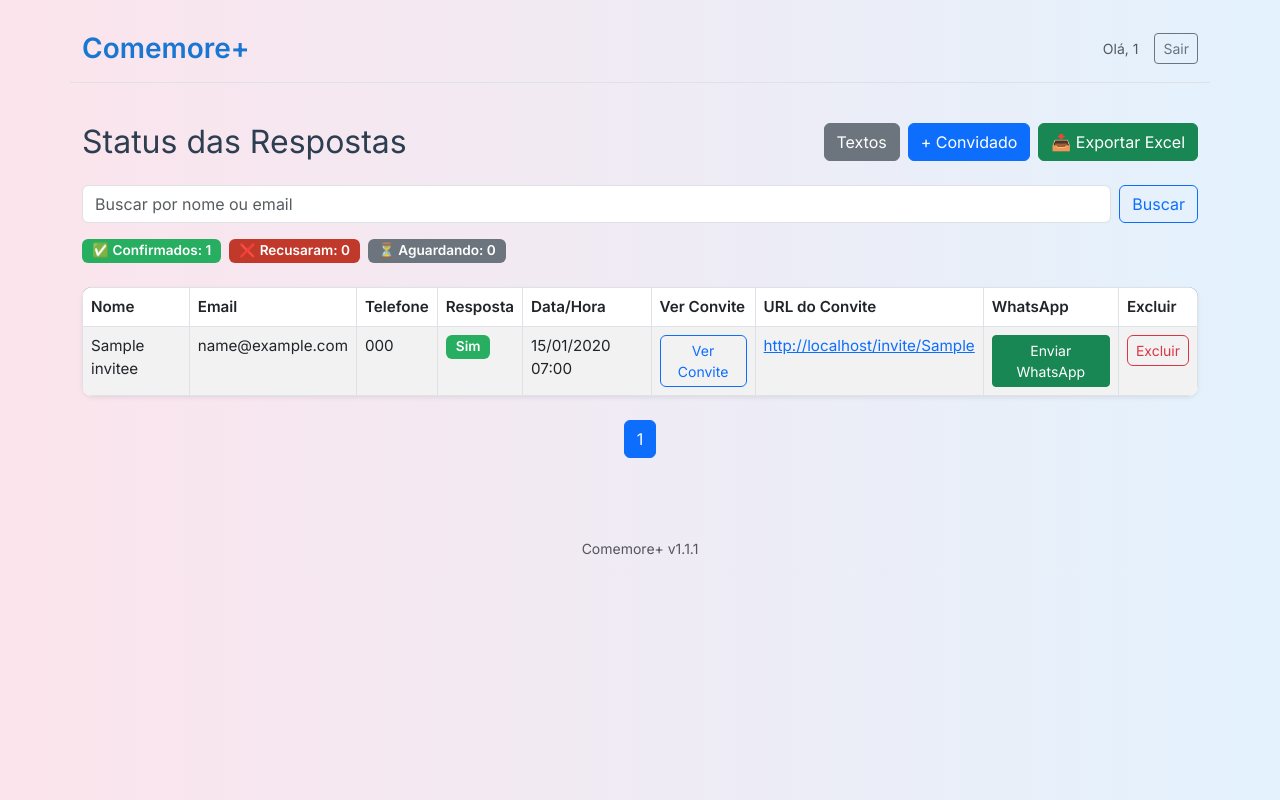
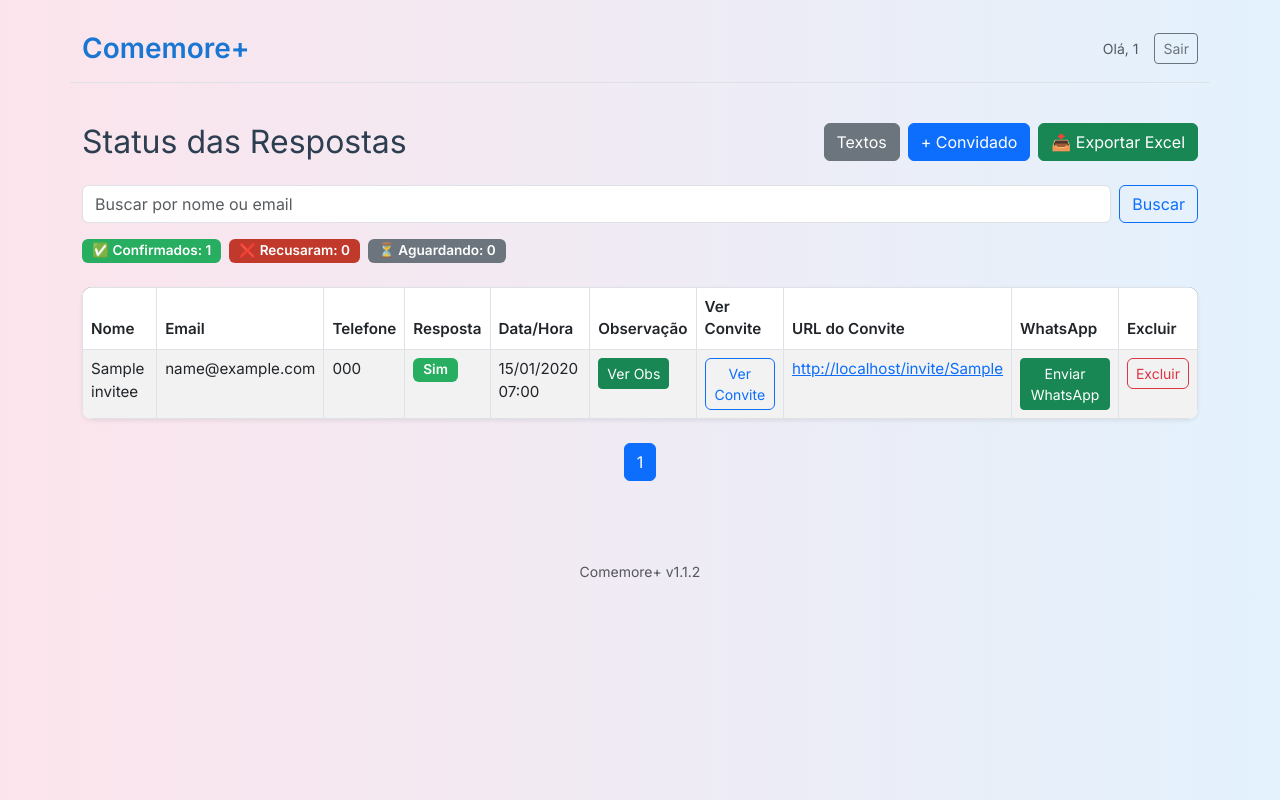
Before and after one commit to Paulo-Marcelo-Git/project_rsvp_birthday, a Flask app: page /admin/respostas in a window 1280 px wide. Run offline with Flask 3, Linux system fonts and the light colour scheme; the visitor is signed in with stand-in values (Sample User, id 1); data comes from the database, SQL or seed files in the repository; tables that the repository leaves empty hold one stand-in row (values such as "Sample post").

Commit message:
Criação de Campo Para Observação

```diff
--- a/backend/app.py
+++ b/backend/app.py
@@ -16,7 +16,7 @@ from openpyxl import Workbook
 load_dotenv()
 
 # Definir versão
-APP_VERSION = "Comemore+ v1.1.1"
+APP_VERSION = "Comemore+ v1.1.2"
 
 # Setup de logging
 log_path = os.getenv("LOG_FILE", "logs/app.log")
@@ -106,13 +106,20 @@ def invite(token):
 
         if request.method == 'POST':
             response = request.form.get('response')
+            observacao = request.form.get('observacao') or None
             if result['response'] is None and response in ['yes', 'no']:
                 conn.execute(
-                    text("UPDATE invitees SET response=:response, response_date=NOW() WHERE token=:token"),
-                    {"response": response, "token": token}
+                    text("""
+                        UPDATE invitees
+                        SET response=:response,
+                            response_date=NOW(),
+                            custom_message=:obs
+                        WHERE token=:token
+                    """),
+                    {"response": response, "token": token, "obs": observacao}
                 )
                 conn.commit()
-                logger.info(f"Resposta registrada: {result['name']} -> {response}")
+                logger.info(f"Resposta registrada: {result['name']} -> {response} | Obs: {observacao}")
             return redirect(url_for('invite', token=token))
 
         settings = conn.execute(
@@ -155,7 +162,7 @@ def respostas():
     params.update({"limit": per_page, "offset": offset})
 
     with engine.connect() as conn:
-        sql = f"SELECT id,name,email,phone,response,response_date,token FROM invitees {where_clause} {order_clause} {limit_clause}"
+        sql = f"SELECT id,name,email,phone,response,response_date,token,custom_message FROM invitees {where_clause} {order_clause} {limit_clause}"
         result = conn.execute(text(sql), params).mappings().all()
 
         convidados = []
@@ -216,16 +223,15 @@ def exportar_convidados_xlsx():
         params['search'] = f"%{search}%"
 
     with engine.connect() as conn:
-        sql = f"""SELECT name, email, phone, response, response_date
+        sql = f"""SELECT name, email, phone, response, response_date, custom_message
                   FROM invitees {where_clause}
                   ORDER BY response_date IS NULL, response_date DESC"""
         result = conn.execute(text(sql), params).mappings().all()
 
-    # Criar planilha
     wb = Workbook()
     ws = wb.active
     ws.title = "Convidados"
-    ws.append(["Nome", "Email", "Telefone", "Resposta", "Data/Hora"])
+    ws.append(["Nome", "Email", "Telefone", "Resposta", "Data/Hora", "Observação"])
 
     for row in result:
         ws.append([
@@ -233,10 +239,10 @@ def exportar_convidados_xlsx():
             row['email'] or "",
             row['phone'] or "",
             row['response'] or "",
-            row['response_date'].strftime("%d/%m/%Y %H:%M") if row['response_date'] else ""
+            row['response_date'].strftime("%d/%m/%Y %H:%M") if row['response_date'] else "",
+            row['custom_message'] or ""
         ])
 
-    # Ajuste simples de largura
     for col in ws.columns:
         max_length = 0
         col_letter = col[0].column_letter
--- a/backend/templates/admin_responses.html
+++ b/backend/templates/admin_responses.html
@@ -1,3 +1,5 @@
+<!-- backend/templates/admin_responses.html -->
+
 {% extends "base.html" %}
 {% block title %}Comemore+ - Admin{% endblock %}
 
@@ -32,6 +34,7 @@
     <div class="badge bg-secondary">⏳ Aguardando: {{ total_aguardando }}</div>
   </div>
 
+  <!-- TABELA DESKTOP -->
   <div class="d-none d-md-block">
     <table class="table table-striped table-bordered shadow-sm">
       <thead>
@@ -41,6 +44,7 @@
           <th>Telefone</th>
           <th>Resposta</th>
           <th>Data/Hora</th>
+          <th>Observação</th>
           <th>Ver Convite</th>
           <th>URL do Convite</th>
           <th>WhatsApp</th>
@@ -52,7 +56,7 @@
         <tr>
           <td>{{ row.name }}</td>
           <td>{{ row.email or '-' }}</td>
-          <td>{{ row.phone }}</td>
+          <td>{{ row.phone or '-' }}</td>
           <td>
             {% if row.response == 'yes' %}
               <span class="badge bg-success">Sim</span>
@@ -63,6 +67,38 @@
             {% endif %}
           </td>
           <td>{{ row.response_date.strftime("%d/%m/%Y %H:%M") if row.response_date else '-' }}</td>
+          <td>
+            {% if row.custom_message %}
+              <button type="button" class="btn btn-success btn-sm" data-bs-toggle="modal" data-bs-target="#obsModal{{ row.id }}">
+                Ver Obs
+              </button>
+            {% else %}
+              <button type="button" class="btn btn-danger btn-sm" data-bs-toggle="modal" data-bs-target="#obsModal{{ row.id }}">
+                Sem Obs
+              </button>
+            {% endif %}
+            <!-- Modal da observação -->
+            <div class="modal fade" id="obsModal{{ row.id }}" tabindex="-1">
+              <div class="modal-dialog">
+                <div class="modal-content">
+                  <div class="modal-header">
+                    <h5 class="modal-title">Observação de {{ row.name }}</h5>
+                    <button type="button" class="btn-close" data-bs-dismiss="modal"></button>
+                  </div>
+                  <div class="modal-body">
+                    {% if row.custom_message %}
+                      <p>{{ row.custom_message }}</p>
+                    {% else %}
+                      <p class="text-muted">Nenhuma observação adicionada.</p>
+                    {% endif %}
+                  </div>
+                  <div class="modal-footer">
+                    <button type="button" class="btn btn-secondary" data-bs-dismiss="modal">Fechar</button>
+                  </div>
+                </div>
+              </div>
+            </div>
+          </td>
           <td>
             <a href="{{ url_for('invite', token=row.token) }}" class="btn btn-sm btn-outline-primary" target="_blank">Ver Convite</a>
           </td>
@@ -90,6 +126,7 @@
     </table>
   </div>
 
+  <!-- CARDS MOBILE -->
   <div class="d-block d-md-none">
     <div class="d-flex flex-column gap-3">
       {% for row in convidados %}
@@ -108,9 +145,42 @@
               <span class="text-muted">Aguardando</span>
             {% endif %}
           </p>
-          <p class="mb-2"><strong>Data/Hora:</strong> {{ row.response_date.strftime("%d/%m/%Y %H:%M") if row.response_date else '-' }}</p>
+          <p class="mb-1"><strong>Data/Hora:</strong> {{ row.response_date.strftime("%d/%m/%Y %H:%M") if row.response_date else '-' }}</p>
+          <p class="mb-1">
+            {% if row.custom_message %}
+              <button type="button" class="btn btn-success btn-sm" data-bs-toggle="modal" data-bs-target="#obsModalMobile{{ row.id }}">
+                Ver Obs
+              </button>
+            {% else %}
+              <button type="button" class="btn btn-danger btn-sm" data-bs-toggle="modal" data-bs-target="#obsModalMobile{{ row.id }}">
+                Sem Obs
+              </button>
+            {% endif %}
+          </p>
 
-          <div class="d-flex flex-wrap gap-2">
+          <!-- Modal Mobile -->
+          <div class="modal fade" id="obsModalMobile{{ row.id }}" tabindex="-1">
+            <div class="modal-dialog">
+              <div class="modal-content">
+                <div class="modal-header">
+                  <h5 class="modal-title">Observação de {{ row.name }}</h5>
+                  <button type="button" class="btn-close" data-bs-dismiss="modal"></button>
+                </div>
+                <div class="modal-body">
+                  {% if row.custom_message %}
+                    <p>{{ row.custom_message }}</p>
+                  {% else %}
+                    <p class="text-muted">Nenhuma observação adicionada.</p>
+                  {% endif %}
+                </div>
+                <div class="modal-footer">
+                  <button type="button" class="btn btn-secondary" data-bs-dismiss="modal">Fechar</button>
+                </div>
+              </div>
+            </div>
+          </div>
+
+          <div class="d-flex flex-wrap gap-2 mt-2">
             <a href="{{ url_for('invite', token=row.token) }}" class="btn btn-sm btn-outline-primary" target="_blank">Ver Convite</a>
             {% if row.whatsapp_url %}
               <a href="{{ row.whatsapp_url }}" class="btn btn-sm btn-success" target="_blank">WhatsApp</a>
@@ -133,6 +203,7 @@
     </div>
   </div>
 
+  <!-- Paginação -->
   <nav aria-label="Paginação">
     <ul class="pagination justify-content-center mt-4">
       {% if page > 1 %}
@@ -155,7 +226,6 @@
 
 </div>
 
-<!-- Seus modais e rodapé permanecem iguais -->
 <div class="text-center mt-5 mb-3 text-muted small">
   {{ app_version }}
 </div>
```
Also changed, not shown: backend/templates/invite.html (+35 -1 lines).
